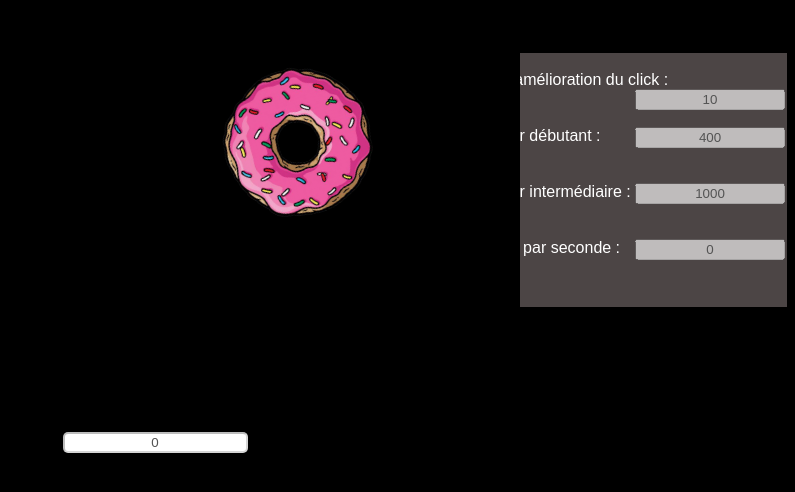
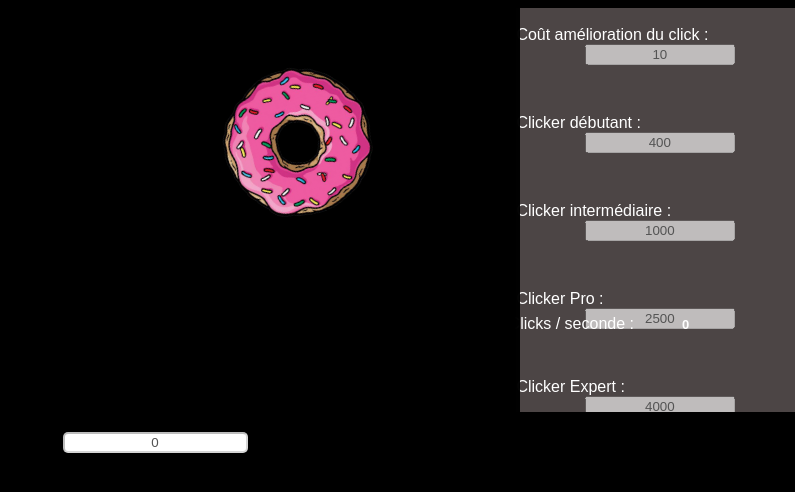
Before and after one commit to HueMathias/DonutClicker, a plain HTML site: page DonutClicker/index.html in a window 1280 px wide. Both pictures are taken after a click on the button "START". Shown: the whole page, without its empty margins (485-1280 px from the left). Drawn offline with nearby package versions, Linux system fonts and the light colour scheme.

Commit message:
Add files via upload

```diff
--- a/DonutClicker/css/css.css
+++ b/DonutClicker/css/css.css
@@ -5,13 +5,19 @@ body{
 
 /* -- Menu au chargement de la page -- */
 #menu, #mode, #fin, #infos{ color:white;}
-#menu h1, #mode h1, #fin h1, #infos h1 {font-size: 50px;margin-top: 5%;text-decoration: underline;}
+#menu h1, #mode h1, #fin h1, #infos h1 {font-size: 50px;margin-top:1%;text-decoration: underline;}
 #menu input, #mode input, #fin input, #infos input {width: auto;height: 50px;font-size: 35px; font-weight: bold; border:thick double rgb(0, 0, 0);cursor:pointer;margin-bottom: 10px;}
-#infos p {font-size: 28px;margin-top: 5%;text-align: left;margin-left:10%;}
+#infos p {font-size: 28px;margin-top: 5%;text-align: justify;margin-left:10%;margin-right:10%;}
 
-#homer{width: auto; height: 300px;margin-top: 50px;}
+#homer{width: auto; height: 50%;margin-top: 1%;}
 #donutMenu{position: absolute;height: 48px;width: 48px;margin-left: -76px;margin-top: -85px;}
-#bonusInfos { position: absolute; width: 30px; height: 30px; margin-top:108px; margin-left: -118px;}
+#bonusInfos {
+    position: absolute;
+    width: 30px;
+    height: 30px;
+    margin-top: 100px;
+    margin-left: -34px;
+}
 
 /* -- -- -- */
 
@@ -27,18 +33,67 @@ body{
 /* -- -- -- */
 
 /* -- Tableau avec les améliorations -- */
-#upgrade{background-color: rgb(76, 69, 69);color: white;margin-top: -400px;margin-left: 75%;padding: 2px 2px 2px 5px;height: 250px;}
-#upgrade input[type="text"]{float: right;width: 150px;text-align: center;}
+#upgrade {
+    background-color: rgb(76, 69, 69);
+    color: white;
+    margin-left: 77%;
+    padding: 2px 2px 2px 5px;
+    height: 50%;
+    position: absolute;
+    overflow-y: scroll;
+}
+
+#upgrade::-webkit-scrollbar-track {
+    -webkit-box-shadow: inset 0 0 6px rgba(0,0,0,0.3);
+    border-radius: 10px;
+    background-color: black;
+}
+
+#upgrade::-webkit-scrollbar {
+    width: 12px;
+    background-color: black;
+}
+
+    #upgrade::-webkit-scrollbar-thumb {
+        border-radius: 10px;
+        -webkit-box-shadow: inset 0 0 6px rgba(0,0,0,.3);
+        background-color: rgb(76, 69, 69);
+    }
+
+
+#upgrade input[type="text"]{margin-left:25%;width: 150px;text-align: center;}
 #clickCost:focus{outline:none;}
-#upgrade input[type="button"]{margin-left: 64%; margin-top: 1%; width: 120px; border:none;height: 20px;}
+#upgrade input[type="button"]{margin-left: 31%; margin-top: 1%; width: 120px; border:none;height: 20px;}
 #upgrade input[type="button"]:hover{cursor: pointer; background-color: white; font-weight: bold; font-size: 14px;}
 
-.amelioration{height: 40px;}
+.amelioration {
+    height: 18%;
+    padding: 0 1%;
+}
+
+#clickBySecond {
+    position: absolute;
+    color: white;
+    margin: 0;
+    margin-left: 77%;
+    margin-top: 24%;
+}
+
+#clickBySecond input {
+    width: 33%;
+    text-align: center;
+    color: white;
+    font-weight: bold;
+    font-size: 13px;
+    background-color:transparent;
+    box-shadow:none;
+    border:none;
+}
 
 /* -- -- -- */
 
 /*Bonus*/
-#zoneBas{width: 100%;height: 200px;margin-top: 170px;}
+#zoneBas{width: 100%;height: 27%;}
 #bonus{width: 50px;height: 50px;display:none}
 #bonus:hover{cursor: pointer;}
 #bonus:focus{outline:none;}
--- a/DonutClicker/index.html
+++ b/DonutClicker/index.html
@@ -40,25 +40,17 @@
                     AffichageClickAmeliorer();
                     AffichageDebutantAmeliorer();
                     AffichageInterAmeliorer();
+                    AffichageProAmeliorer();
+                    AffichageExpertAmeliorer();
                 }
 
                 function ClickRate(){
                     if ((difficulte == 2 || difficulte == 0) && $("#donut").width() < 70){
-                        $("#fin").show();
-
-                        $('#jeu').hide();
-                        $('#upgrade').hide();
-                        $('#affichageBonus').hide();
-                        $("#zoneBas").hide();
+                        Fin();
                         return;
                     }
                     else if (difficulte == 3 && $("#donut").width() < 70){
-                        $("#fin").show();
-
-                        $('#jeu').hide();
-                        $('#upgrade').hide();
-                        $('#affichageBonus').hide();
-                        $("#zoneBas").hide();
+                        Fin();
                         return;
                     }
 
@@ -98,6 +90,22 @@
                     $("#interUpgrade").hide();
                 }
 
+                function AffichageProAmeliorer() {
+                    //Gère affichage du bouton améliorer intermédiaire en fonction du score
+                    if (score >= clickPro)
+                        $("#proUpgrade").show();
+                    else
+                        $("#proUpgrade").hide();
+                }
+
+                function AffichageExpertAmeliorer() {
+                    //Gère affichage du bouton améliorer intermédiaire en fonction du score
+                    if (score >= clickExpert)
+                        $("#expertUpgrade").show();
+                    else
+                        $("#expertUpgrade").hide();
+                }
+
                 //Gère les points passifs
                 setInterval(function(){
                     document.getElementById("clicksSeconde").value = pointPassif;
@@ -107,6 +115,7 @@
                     AffichageClickAmeliorer();
                     AffichageDebutantAmeliorer();
                     AffichageInterAmeliorer();
+                    AffichageExpertAmeliorer();
                 }, 1000);
 
                 //Quand on a cliqué sur le bonus
@@ -173,6 +182,8 @@
                             $("#debutantUpgrade").click();
                         else if ((keynum == 51 || keynum == 99) && score >= clickInter)
                             $("#interUpgrade").click();
+                        else if ((keynum == 52 || keynum == 100) && score >= clickPro)
+                            $("#proUpgrade").click();
                     }
                     //console.log(keynum);
                 }
@@ -211,7 +222,8 @@
                             Il y a aussi des bonus qui apparaissent &nbsp;&nbsp;&nbsp;&nbsp;, vous pouvez soit avoir un bonus de score soit un multiplicateur.<br />
                             Des améliorations sont disponibles, vous pouvez améliorer les points gagnés par le click mais également <br />
                             obtenir des clicks passifs. <br />
-                            Vous pouvez faire vos améliorations avec les touches numériques. <br />
+                            Vous pouvez faire vos améliorations avec les touches numériques.
+                            Des sons ont été ajouté quand vous cliquez sur le donut ou à côté. <br />
                             3 niveaux de difficultés sont à votre disposition, à vous de les tester !<br />
                         </p>
                         <input type="button" onclick="Retour();" value="Retour" /><br />
@@ -228,6 +240,42 @@
                 </div>
             </center>
 
+            <div id="upgrade">
+                <p class="amelioration">
+                    <span id="txtUp1">Coût amélioration du click :</span>
+                    <input type="text" value="" id="clickCost" disabled /><br />
+                    <input type="button" value="Améliorer" id="clickUpgrade" class="transitionBouton" onclick="UpgradeClick();Upgrade(1);" />
+                </p>
+
+                <p class="amelioration">
+                    <span id="txtUp2">Clicker débutant :</span>
+                    <input type="text" value="" id="clickDebutant" disabled /><br />
+                    <input type="button" value="Améliorer" id="debutantUpgrade" class="transitionBouton" onclick="UpgradeDebutant();Upgrade(2)" />
+                </p>
+
+                <p class="amelioration">
+                    <span id="txtUp3">Clicker intermédiaire :</span>
+                    <input type="text" value="" id="clickInter" disabled /><br />
+                    <input type="button" value="Améliorer" id="interUpgrade" class="transitionBouton" onclick="UpgradeInter();Upgrade(3)" />
+                </p>
+
+                <p class="amelioration">
+                    <span id="txtUp4">Clicker Pro :</span>
+                    <input type="text" value="" id="clickPro" disabled /><br />
+                    <input type="button" value="Améliorer" id="proUpgrade" class="transitionBouton" onclick="UpgradePro();Upgrade(4)" />
+                </p>
+
+                <p class="amelioration">
+                    <span id="txtUp5">Clicker Expert :</span>
+                    <input type="text" value="" id="clickExpert" disabled /><br />
+                    <input type="button" value="Améliorer" id="expertUpgrade" class="transitionBouton" onclick="UpgradeExpert();Upgrade(5)" />
+                </p>
+            </div>
+
+            <p id="clickBySecond">
+                Clicks / seconde : <input type="text" value="" id="clicksSeconde" disabled /><br />
+            </p>
+
             <div id="jeuComplet">
                 <center id="jeu">
                     <div id="zoneDonut">
@@ -236,35 +284,9 @@
                         <img id="black" src="img/black.png" onclick="ClickRate()" />
                         <img id="donut" src="img/donuts.png" class="rotate" title="Click" onclick="DonutsClick()" />
                     </div><br />
-                    <input type="text" value="" id="MonScore" disabled="true" />
-                    <input id="affichageBonus" type="button" value="" disabled="true" />
+                    <input type="text" value="" id="MonScore" disabled />
+                    <input id="affichageBonus" type="button" value="" disabled />
                 </center>
-
-
-
-                <div id="upgrade">
-                    <p class="amelioration">
-                        <span id="txtUp1">Coût amélioration du click :</span>
-                        <input type="text" value="" id="clickCost" disabled="true" /><br />
-                        <input type="button" value="Améliorer" id="clickUpgrade" class="transitionBouton" onclick="UpgradeClick();Upgrade(1);" />
-                    </p>
-
-                    <p class="amelioration">
-                        <span id="txtUp2">Clicker débutant :</span>
-                        <input type="text" value="" id="clickDebutant" disabled="true" /><br />
-                        <input type="button" value="Améliorer" id="debutantUpgrade" class="transitionBouton" onclick="UpgradeDebutant();Upgrade(2)" />
-                    </p>
-
-                    <p class="amelioration">
-                        <span id="txtUp3">Clicker intermédiaire :</span>
-                        <input type="text" value="" id="clickInter" disabled="true" /><br />
-                        <input type="button" value="Améliorer" id="interUpgrade" class="transitionBouton" onclick="UpgradeInter();Upgrade(3)" />
-                    </p>
-                    <p>
-                        Clicks par seconde :
-                        <input type="text" value="" id="clicksSeconde" disabled="true" /><br />
-                    </p>
-                </div>
 
                 <div id="zoneBas">
                     <img id="bonus" src="img/donuts2.png" title="Click" onclick="ValiderBonus()" />
@@ -272,4 +294,3 @@
             </div>
         </body>
     </html>
-    <script type="text/javascript">
```
